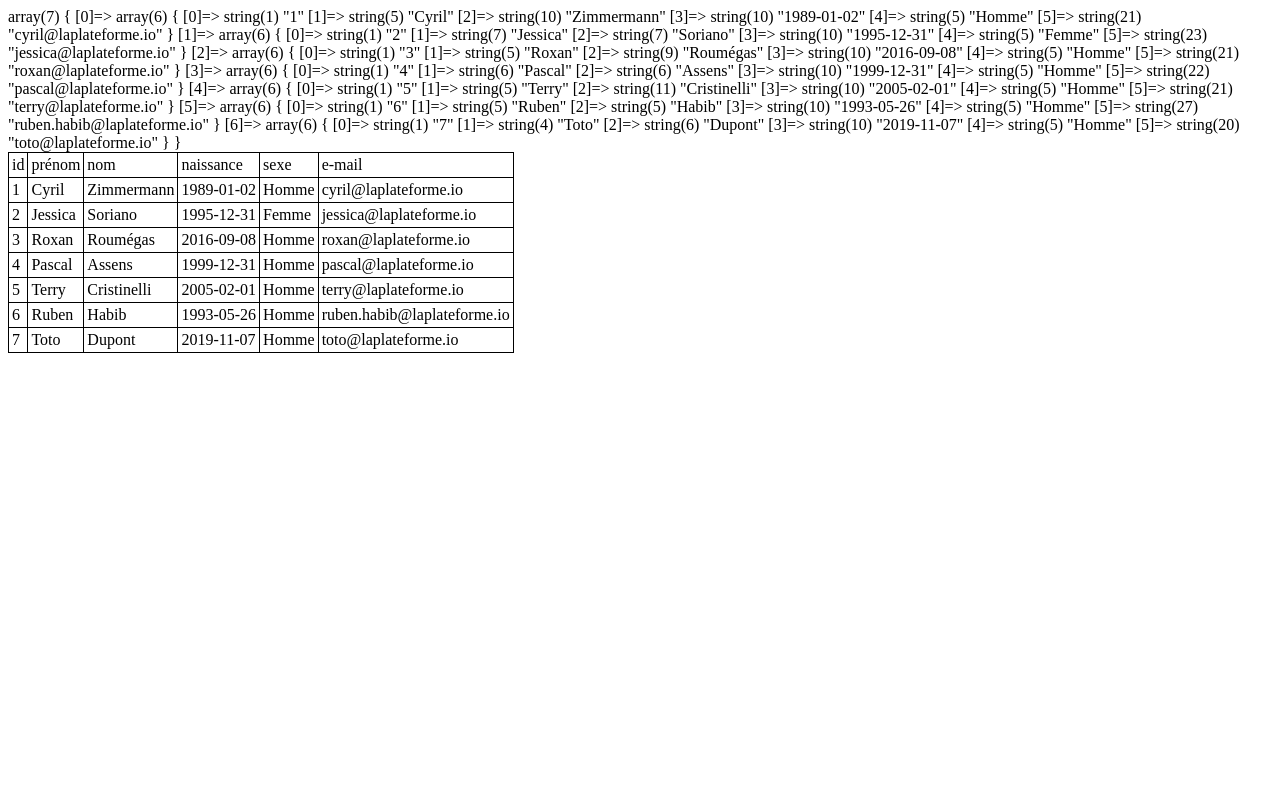
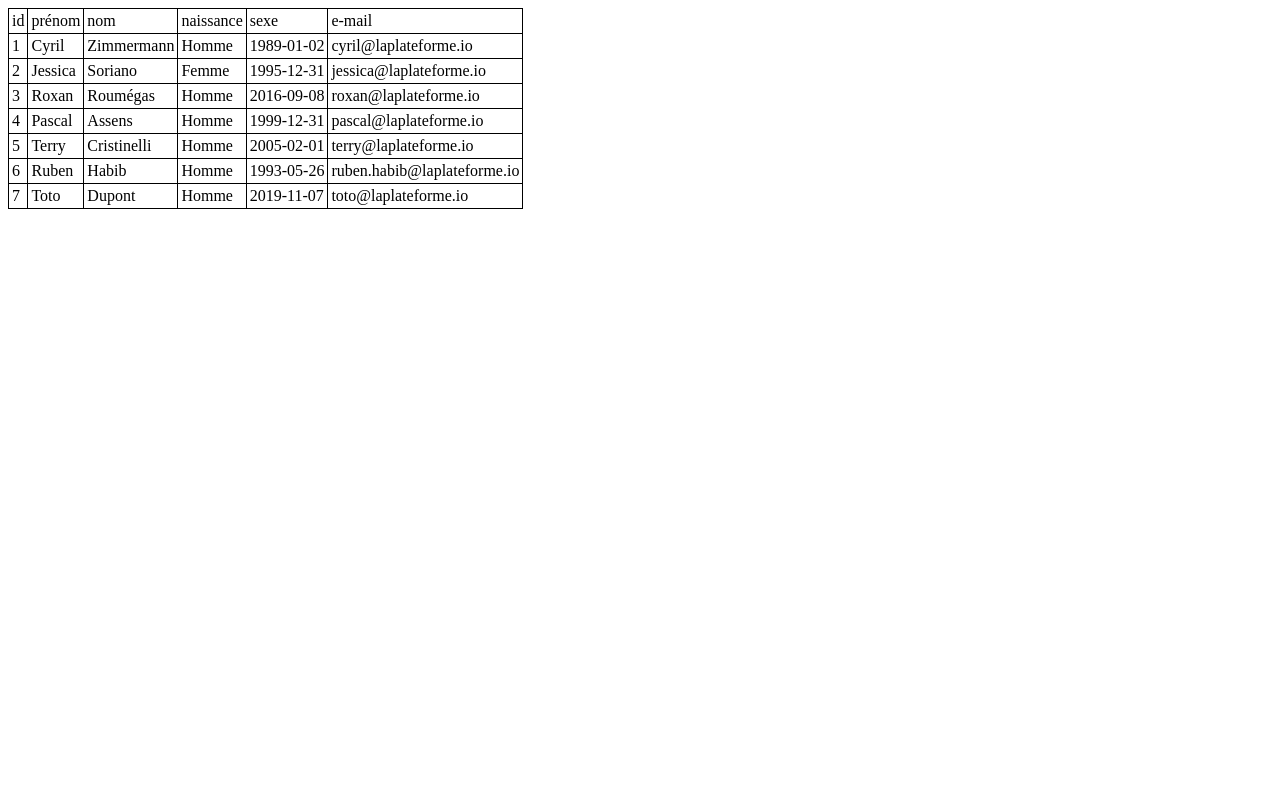
Before and after one commit to nadir-hosni-ziane/runtrack2, a PHP site: page / in a window 1280 px wide. Run offline with PHP 8.4, Linux system fonts and the light colour scheme; data comes from the database, SQL or seed files in the repository.

Commit message:
jour09 job01

```diff
--- a/jour09/job01/index.php
+++ b/jour09/job01/index.php
@@ -2,8 +2,8 @@
 
 $sql = mysqli_connect('localhost', 'root' , '', 'jour08');
 $request = mysqli_query($sql, "SELECT * FROM etudiants");
-$resultat = mysqli_fetch_all($request);
-var_dump($resultat);
+$resultat = mysqli_num_rows($request);
+//var_dump($resultat);
 
 /*while(){
     echo "<tr>";
@@ -49,62 +49,16 @@ var_dump($resultat);
 </tr>
 </thead>
 <tbody>
-<tr>
-<td><?php echo $resultat[0][0]?></td>
-<td><?php echo $resultat[0][1]?></td>
-<td><?php echo $resultat[0][2]?></td>
-<td><?php echo $resultat[0][3]?></td>
-<td><?php echo $resultat[0][4]?></td>
-<td><?php echo $resultat[0][5]?></td>
-</tr>
-<tr>
-<td><?php echo $resultat[1][0]?></td>
-<td><?php echo $resultat[1][1]?></td>
-<td><?php echo $resultat[1][2]?></td>
-<td><?php echo $resultat[1][3]?></td>
-<td><?php echo $resultat[1][4]?></td>
-<td><?php echo $resultat[1][5]?></td>
-</tr>
-<tr>
-<td><?php echo $resultat[2][0]?></td>
-<td><?php echo $resultat[2][1]?></td>
-<td><?php echo $resultat[2][2]?></td>
-<td><?php echo $resultat[2][3]?></td>
-<td><?php echo $resultat[2][4]?></td>
-<td><?php echo $resultat[2][5]?></td>
-</tr>
-<tr>
-<td><?php echo $resultat[3][0]?></td>
-<td><?php echo $resultat[3][1]?></td>
-<td><?php echo $resultat[3][2]?></td>
-<td><?php echo $resultat[3][3]?></td>
-<td><?php echo $resultat[3][4]?></td>
-<td><?php echo $resultat[3][5]?></td>
-</tr>
-<tr>
-<td><?php echo $resultat[4][0]?></td>
-<td><?php echo $resultat[4][1]?></td>
-<td><?php echo $resultat[4][2]?></td>
-<td><?php echo $resultat[4][3]?></td>
-<td><?php echo $resultat[4][4]?></td>
-<td><?php echo $resultat[4][5]?></td>
-</tr>
-<tr>
-<td><?php echo $resultat[5][0]?></td>
-<td><?php echo $resultat[5][1]?></td>
-<td><?php echo $resultat[5][2]?></td>
-<td><?php echo $resultat[5][3]?></td>
-<td><?php echo $resultat[5][4]?></td>
-<td><?php echo $resultat[5][5]?></td>
-</tr>
-<tr>
-<td><?php echo $resultat[6][0]?></td>
-<td><?php echo $resultat[6][1]?></td>
-<td><?php echo $resultat[6][2]?></td>
-<td><?php echo $resultat[6][3]?></td>
-<td><?php echo $resultat[6][4]?></td>
-<td><?php echo $resultat[6][5]?></td>
-</tr>
+<?php
+        while ($row = mysqli_fetch_array($request)) {
+            echo "<tr><td>$row[id]</td>";
+            echo "<td>$row[prenom]</td>";
+            echo "<td>$row[nom]</td>";
+            echo "<td>$row[sexe]</td>";
+            echo "<td>$row[naissance]</td>";
+            echo "<td>$row[email]</td></tr>";
+        }
+?>
 </tbody>
 </table>
 </body>
```
